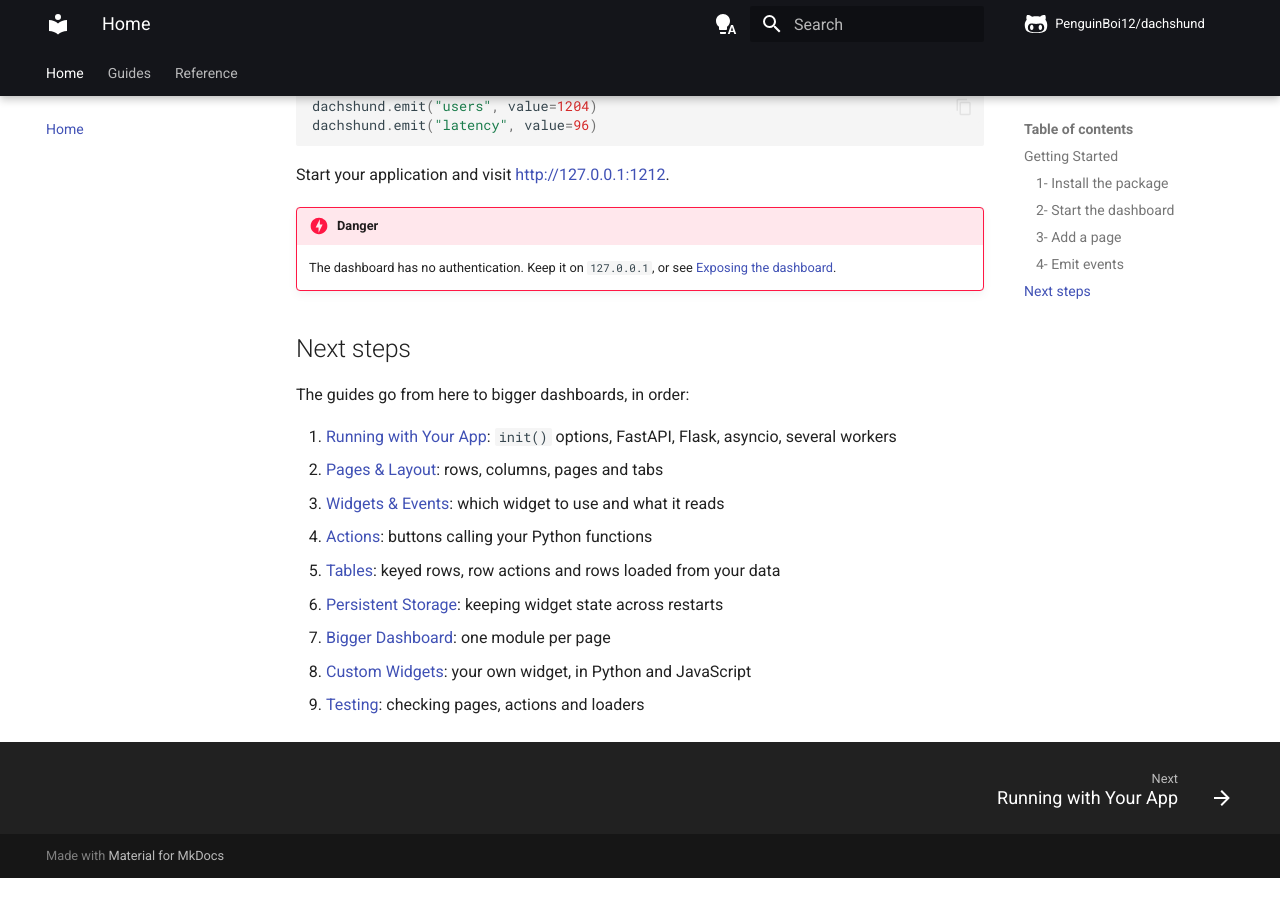
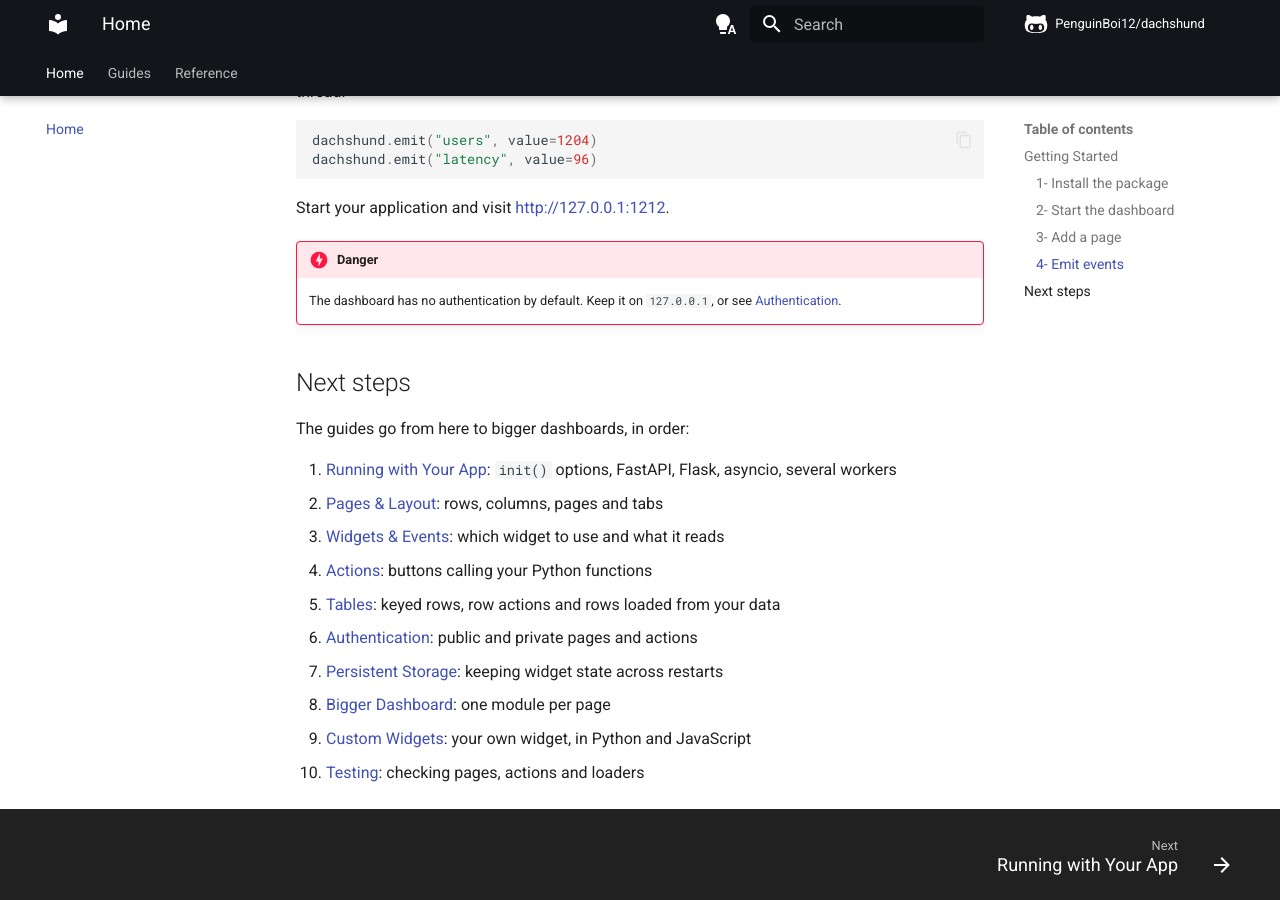
Before and after one commit to PenguinBoi12/dachshund, an MkDocs documentation site: the page built from docs/docs/index.md, in a window 1280 px wide and 900 px high, scrolled down 1980 px. Built offline with MkDocs 1.6.1 and Material for MkDocs 9.7.7, drawn with Linux system fonts in a browser that asks for light colours; comment, search, counter and statistics services are not loaded; before the commit the page ends 2858 px from its top, so only the background shows below that; some of the changed text lies outside the part shown.

Commit message:
Document authentication

```diff
--- a/docs/docs/index.md
+++ b/docs/docs/index.md
@@ -9,6 +9,7 @@
 - **Live**: every `emit()` reaches the open pages as it happens
 - **Pages**: group widgets into pages and tabs, lay them out in rows and columns
 - **Actions**: buttons that call your own Python functions
+- **Authentication**: plug in your app's own auth, with public and private pages
 - **Extensible**: write your own widgets in a few lines of Python and JavaScript
 
 !!! warning "Beta"
@@ -68,7 +69,7 @@
 Start your application and visit [http://127.0.0.1:1212](http://127.0.0.1:1212).
 
 !!! danger
-    The dashboard has no authentication. Keep it on `127.0.0.1`, or see [Exposing the dashboard](guides/running.md#exposing-the-dashboard).
+    The dashboard has no authentication by default. Keep it on `127.0.0.1`, or see [Authentication](guides/authentication.md).
 
 ## Next steps
 
@@ -79,7 +80,8 @@
 3. [Widgets & Events](guides/widgets.md): which widget to use and what it reads
 4. [Actions](guides/actions.md): buttons calling your Python functions
 5. [Tables](guides/tables.md): keyed rows, row actions and rows loaded from your data
-6. [Persistent Storage](guides/persistent-storage.md): keeping widget state across restarts
-7. [Bigger Dashboard](guides/bigger-dashboard.md): one module per page
-8. [Custom Widgets](guides/custom-widgets.md): your own widget, in Python and JavaScript
-9. [Testing](guides/testing.md): checking pages, actions and loaders
+6. [Authentication](guides/authentication.md): public and private pages and actions
+7. [Persistent Storage](guides/persistent-storage.md): keeping widget state across restarts
+8. [Bigger Dashboard](guides/bigger-dashboard.md): one module per page
+9. [Custom Widgets](guides/custom-widgets.md): your own widget, in Python and JavaScript
+10. [Testing](guides/testing.md): checking pages, actions and loaders
--- a/docs/mkdocs.yml
+++ b/docs/mkdocs.yml
@@ -77,6 +77,7 @@
       - Widgets & Events: guides/widgets.md
       - Actions: guides/actions.md
       - Tables: guides/tables.md
+      - Authentication: guides/authentication.md
       - Persistent Storage: guides/persistent-storage.md
       - Bigger Dashboard: guides/bigger-dashboard.md
       - Custom Widgets: guides/custom-widgets.md
```
Also changed, not shown: docs/docs/guides/authentication.md (added, +135 -0 lines), docs/docs/guides/running.md (+4 -1 lines), docs/docs/guides/troubleshooting.md (+6 -0 lines), README.md.
